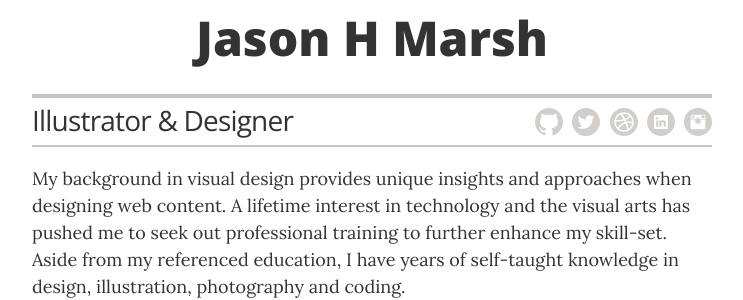
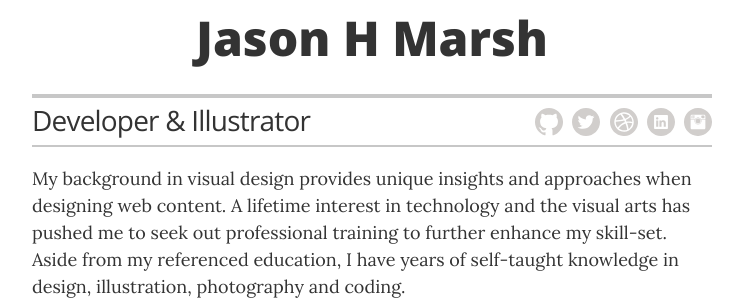
Before and after one commit to Minimalistic/minimalistic.github.io, a Jekyll site: the page built from index.html, in a window 1280 px wide and 900 px high. Shown: the part 151-451 px from the top of the window, without its empty margins (268-1011 px from the left). Built offline with Jekyll 4.4.1, drawn with Linux system fonts in a browser that asks for light colours.

```diff
--- a/_config.yml
+++ b/_config.yml
@@ -11,11 +11,11 @@ sass:
 # Resume settings
 resume_avatar:                  "true"
 resume_name:                    "Jason H Marsh"
-resume_title:                   "Illustrator & Designer"
-resume_contact_email:           "jasonhenrymarsh@gmail.com"
+resume_title:                   "Developer & Illustrator"
+resume_contact_email:           "minimalistic.public@gmail.com"
 #resume_contact_telephone:       "555-7334"
 resume_contact_address:         "Duluth, MN"
-resume_header_contact_info: "Duluth, MN | jasonhenrymarsh@gmail.com"
+resume_header_contact_info: "Duluth, MN | minimalistic.public@gmail.com"
 resume_header_intro: "<p>My background in visual design provides unique insights and approaches when designing web content. A lifetime interest in technology and the visual arts has pushed me to seek out professional training to further enhance my skill-set. Aside from my referenced education, I have years of self-taught knowledge in design, illustration, photography and coding.</p>"
 
 # use "yes" to display the email contact button,
@@ -54,5 +54,3 @@ resume_theme:                   default
 # Note: when editing locally, remember to restart
 # your Jekyll server when you edit this file. Changes
 # to _config.yml are only recognized when the server starts
-
-theme: jekyll-theme-minimal
```
